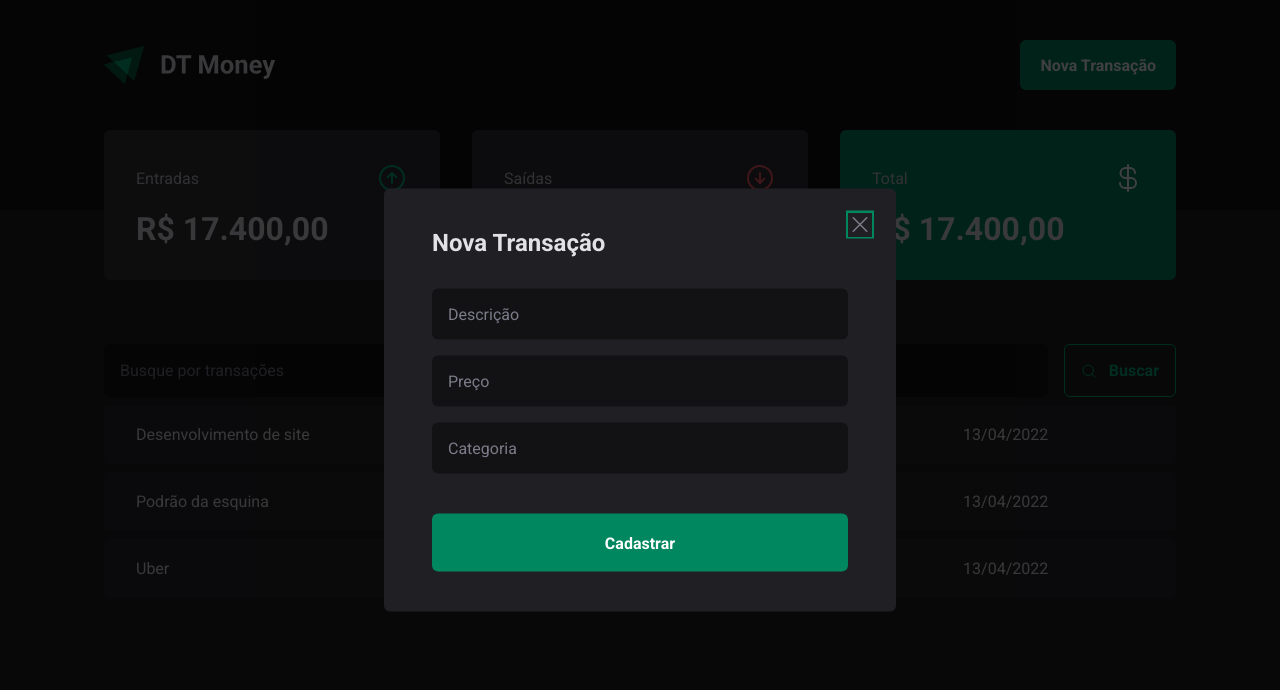
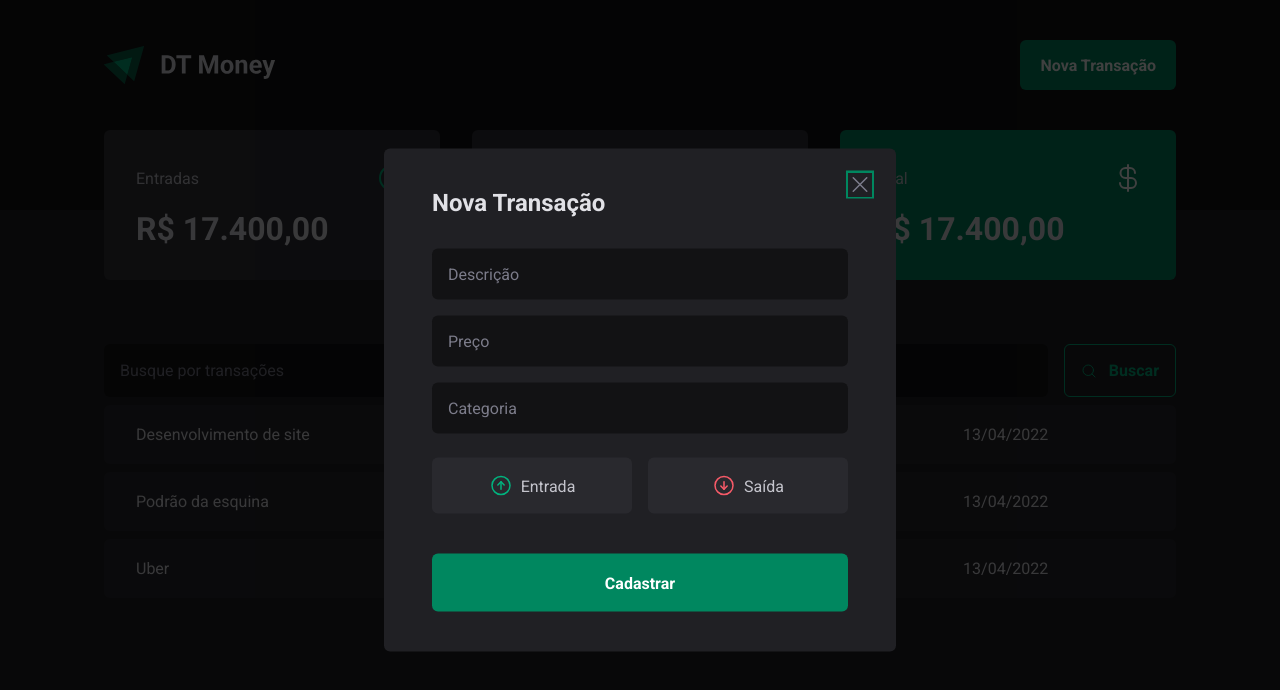
Before and after one commit to CauaMatheus/03-dt-money, a React (Vite) app: page / in a window 1280 px wide. Both pictures are taken after a click on the button "Nova Transação". Shown: the top 690 px of the page. Built offline with nearby package versions, Linux system fonts and the light colour scheme.

Commit message:
Radio Buttons

```diff
--- a/package.json
+++ b/package.json
@@ -10,6 +10,7 @@
   },
   "dependencies": {
     "@radix-ui/react-dialog": "^1.0.0",
+    "@radix-ui/react-radio-group": "^1.0.0",
     "phosphor-react": "^1.4.1",
     "react": "^18.2.0",
     "react-dom": "^18.2.0",
--- a/src/components/NewTransactionModal/index.tsx
+++ b/src/components/NewTransactionModal/index.tsx
@@ -1,6 +1,12 @@
 import * as Dialog from '@radix-ui/react-dialog'
-import { X } from 'phosphor-react'
-import { CloseButton, Content, Overlay } from './styles'
+import { ArrowCircleDown, ArrowCircleUp, X } from 'phosphor-react'
+import {
+  CloseButton,
+  Content,
+  Overlay,
+  TransactionType,
+  TransactionTypeButton,
+} from './styles'
 
 export function NewTransactionModal() {
   return (
@@ -18,6 +24,16 @@
           <input type="number" placeholder="Preço" required />
           <input type="text" placeholder="Categoria" required />
 
+          <TransactionType>
+            <TransactionTypeButton variant="income" value="income">
+              <ArrowCircleUp size={24} /> Entrada
+            </TransactionTypeButton>
+
+            <TransactionTypeButton variant="outcome" value="outcome">
+              <ArrowCircleDown size={24} /> Saída
+            </TransactionTypeButton>
+          </TransactionType>
+
           <button type="submit">Cadastrar</button>
         </form>
       </Content>
--- a/src/components/NewTransactionModal/styles.ts
+++ b/src/components/NewTransactionModal/styles.ts
@@ -4,6 +4,10 @@
   Content as DialogContent,
   Close as DialogClose,
 } from '@radix-ui/react-dialog'
+import {
+  Root as RadioGroupRoot,
+  Item as RadioGroupItem,
+} from '@radix-ui/react-radio-group'
 
 export const Overlay = styled(DialogOverlay)`
   position: fixed;
@@ -73,3 +77,53 @@
   cursor: pointer;
   color: ${(props) => props.theme['gray-500']};
 `
+
+export const TransactionType = styled(RadioGroupRoot)`
+  display: grid;
+  grid-template-columns: 1fr 1fr;
+  gap: 1rem;
+  margin-top: 0.5rem;
+`
+
+interface TransactionTypeButtonProps {
+  variant: 'income' | 'outcome'
+}
+
+// eslint-disable-next-line
+export const TransactionTypeButton = styled(RadioGroupItem)<TransactionTypeButtonProps>`
+  background: ${(props) => props.theme['gray-700']};
+  display: flex;
+  align-items: center;
+  justify-content: center;
+  gap: 0.5rem;
+  border-radius: 6px;
+  cursor: pointer;
+  border: 0;
+  padding: 1rem;
+
+  color: ${(props) => props.theme['gray-300']};
+
+  svg {
+    color: ${(props) =>
+      props.variant === 'income'
+        ? props.theme['green-300']
+        : props.theme['red-300']};
+  }
+
+  &[data-state='checked'] {
+    color: ${(props) => props.theme.white};
+    background: ${(props) =>
+      props.variant === 'income'
+        ? props.theme['green-300']
+        : props.theme['red-300']};
+
+    svg {
+      color: ${(props) => props.theme.white};
+    }
+  }
+
+  &[data-state='unchecked']:hover {
+    background: ${(props) => props.theme['gray-600']};
+    transition: background-color 0.2s;
+  }
+`
```
Also changed, not shown: 1 other file (tests, documents, lock files or other folders).
